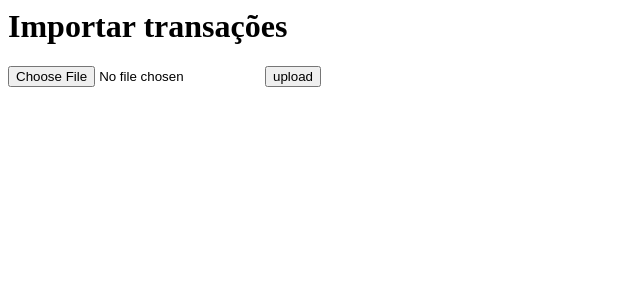
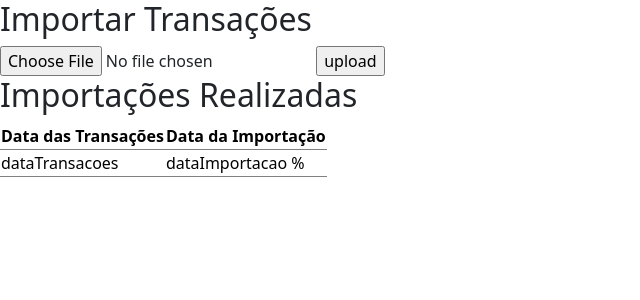
Before and after one commit to attilamonteiro/analise-transacoes, a Node server app: page / in a window 1280 px wide. Shown: the top 300 px of the page, without its empty margins (0-640 px from the left). Run offline with Node 20, Linux system fonts and the light colour scheme.

Commit message:
atualização index

```diff
--- a/src/controllers/FileController.js
+++ b/src/controllers/FileController.js
@@ -1,21 +1,49 @@
 const fs = require("fs");
 const csv = require("csv-parse");
+//const Registro = require("../models/register");
+const { response } = require("express");
 
 exports.sendIndex = async (req, res) => {
   res.render("index");
 };
 
+
+
+
 exports.uploadFile = async (req, res) => {
   const archiveName = `uploads/${req.file.filename}`;
+  // primeiro a gente cria o registro, mesmo que não salve no banco (usaremos uma flag para indicar se o registro é válido
 
-  const lines = [];
-  fs.createReadStream(archiveName)
-    .pipe(csv())
-    .on("data", (line) => lines.push(line))
-    .on("end", () => {
-      res.send(lines);
-    })
-    .on("error", (err) => {
-      res.send("Ocorreu um erro desconhecido no upload!");
-    });
+  let registro = {
+    isValid: false,
+    Id_usuario: "",
+    Data_Upload: new Date().toISOString(),
+    Nome_Arquivo: archiveName,
+    Formato_Arquivo: "",
+    Tamanho_MB: ""
+    }
+
+  // depois a gente verifica se as informações do arquivo são válidas
+
+
+  // se for válido a gente muda a flag do registro pra valido e salva o arquivo no disco
+
+
+  // salvamos o registro no db e retornamos a view sucesso
+
+
+  console.log(registro)
+  res.send(200)
+
+  // const lines = [];
+  // fs.createReadStream(archiveName)
+  //   .pipe(csv())
+  //   .on("data", (line) => lines.push(line))
+  //   .on("end", () => {
+  //     res.send(lines);
+  //   })
+  //   .on("error", (err) => {
+  //     res.send("Ocorreu um erro desconhecido no upload!");
+  //   });
+
 };
--- a/views/index.ejs
+++ b/views/index.ejs
@@ -1,6 +1,50 @@
-<h1>Importar transações</h1>
-
-<form action="./upload" method="POST" enctype="multipart/form-data">
-  <input type="file" name="file" accept="text/csv" />
-  <input type="submit" value="upload" />
-</form>
+<!DOCTYPE html>
+<html>
+  <head>
+    <title>Minha aplicação EJS</title>
+    <link
+      href="https://cdn.jsdelivr.net/npm/bootstrap@5.3.0-alpha1/dist/css/bootstrap.min.css"
+      rel="stylesheet"
+      integrity="sha384-GLhlTQ8iRABdZLl6O3oVMWSktQOp6b7In1Zl3/Jr59b6EGGoI1aFkw7cmDA6j6gD"
+      crossorigin="anonymous"
+    />
+    <script
+      src="https://cdn.jsdelivr.net/npm/bootstrap@5.3.0-alpha1/dist/js/bootstrap.bundle.min.js"
+      integrity="sha384-w76AqPfDkMBDXo30jS1Sgez6pr3x5MlQ1ZAGC+nuZB+EYdgRZgiwxhTBTkF7CXvN"
+      crossorigin="anonymous"
+    ></script>
+    <link rel="stylesheet" type="text/css" href="exemplo.css" />
+  </head>
+  <body>
+    <div class="importar">
+      <div class="title">
+        <h2>Importar Transações</h2>
+      </div>
+      <form action="./upload" method="POST" enctype="multipart/form-data">
+        <input type="file" name="file" accept="text/csv" />
+        <input type="submit" value="upload" />
+      </form>
+    </div>
+    <div id="transacoes">
+      <div class="title">
+        <h2>Importações Realizadas</h2>
+      </div>
+      <div class="table">
+        <table>
+          <thead>
+            <tr>
+              <th>Data das Transações</th>
+              <th>Data da Importação</th>
+            </tr>
+          </thead>
+          <tbody>
+            <tr>
+              <td>dataTransacoes </td>
+              <td> dataImportacao %</td>
+            </tr>
+          </tbody>
+        </table>
+      </div>
+    </div>
+  </body>
+</html>
```
